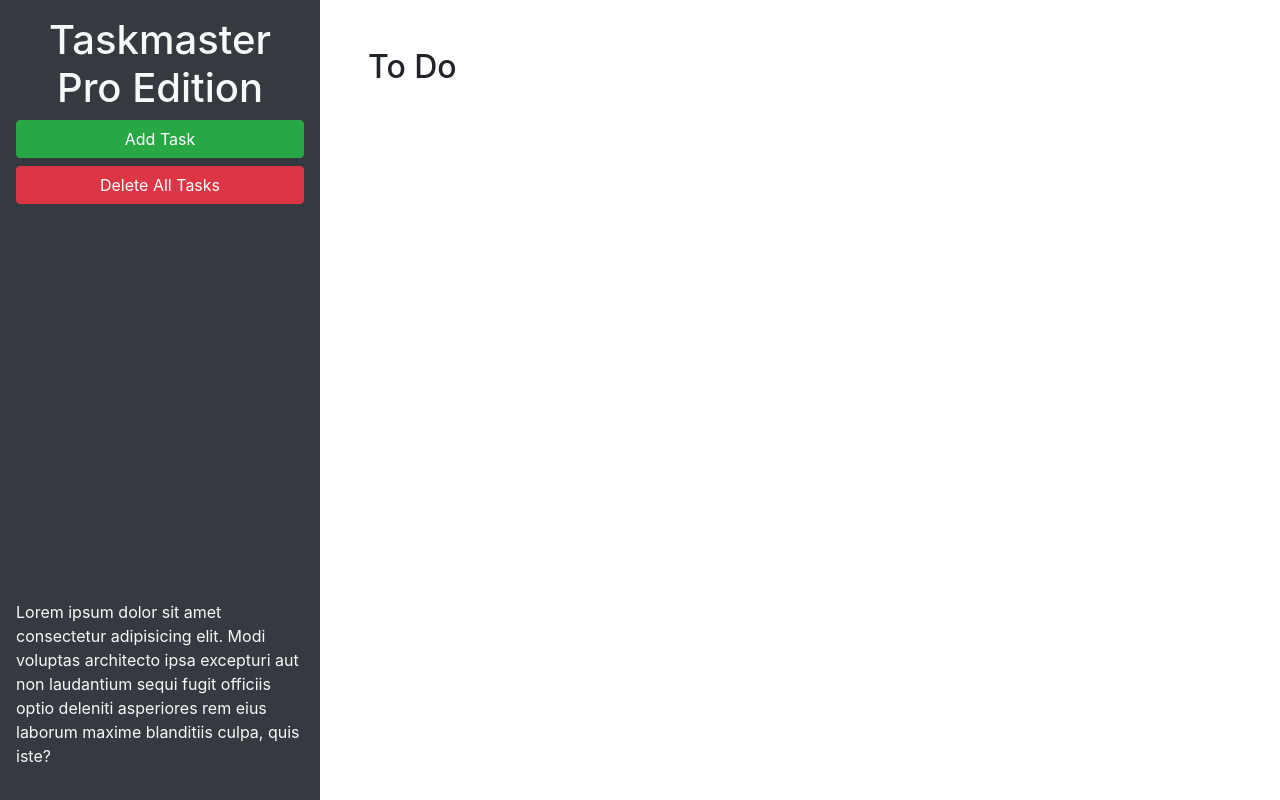
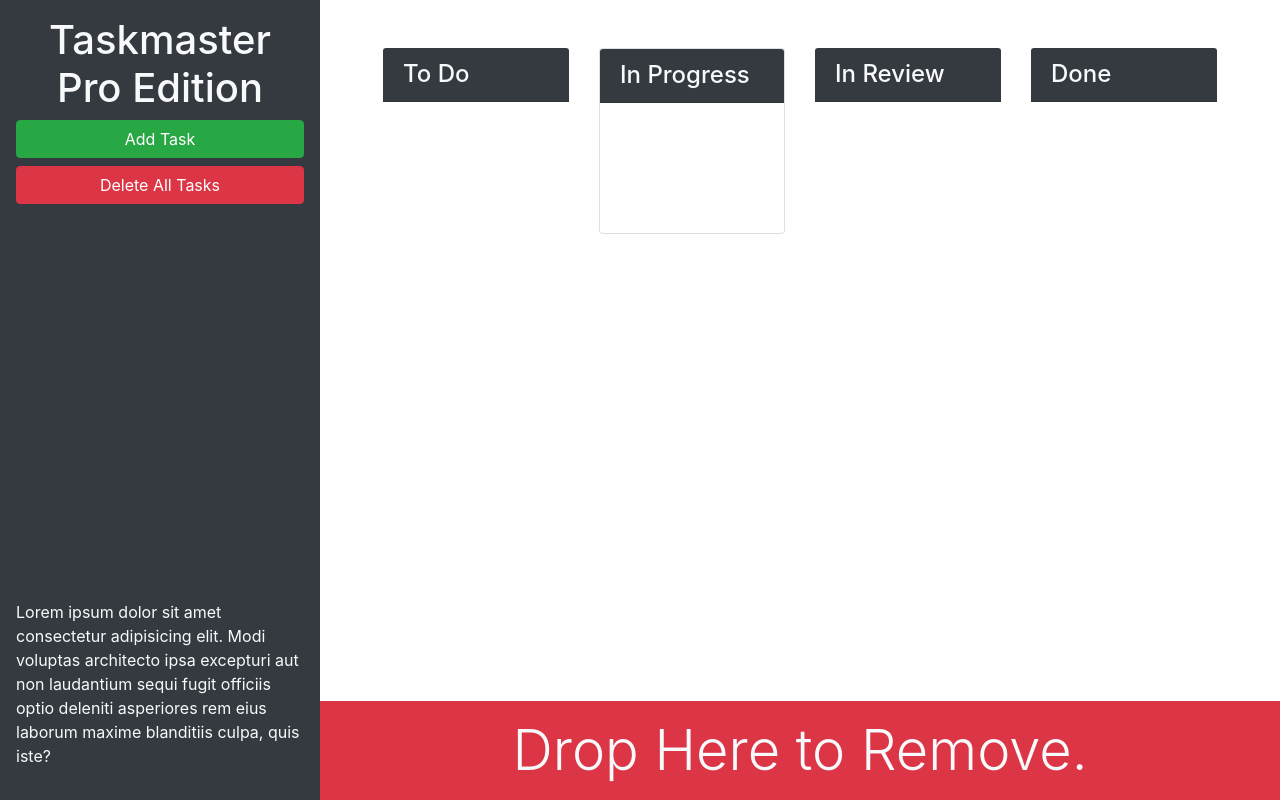
Before and after one commit to gilinamcbride/taskmaster-pro, a plain HTML site: page index.html in a window 1280 px wide. Drawn offline with nearby package versions, Linux system fonts and the light colour scheme.

Commit message:
create cards and add bootstrap properties

```diff
--- a/index.html
+++ b/index.html
@@ -13,20 +13,74 @@
 <body>
 
   <div class="row min-vh-100 no-gutters">
-    <header class="col-12 col-lg-3 bg-dark text-light d-flex flex-column p-4 p-lg-3">
+    <header class="col-12 col-lg-3 bg-dark text-light sticky-top d-flex flex-column p-4 p-lg-3">
       <h1 class="text-center">Taskmaster Pro Edition</h1>
       <button id="create-task" class="btn btn-block btn-success" data-toggle="modal" data-target="#task-form-modal">Add
         Task</button>
       <button id="remove-tasks" class="btn btn-block btn-danger">Delete All Tasks</button>
-      <p class="mt-auto">Lorem ipsum dolor sit amet consectetur adipisicing elit. Modi voluptas architecto ipsa
+      <p class="mt-auto d-none d-lg-block">Lorem ipsum dolor sit amet consectetur adipisicing elit. Modi voluptas architecto ipsa
         excepturi aut non
         laudantium sequi fugit officiis optio deleniti asperiores rem eius laborum maxime blanditiis culpa, quis iste?
       </p>
     </header>
-    <main class="col-12 col-lg-9">
-      <div class="m-5">
-        <h2>To Do</h2>
-        <ul id="list-toDo" class="list-group"> </ul>
+    <main class="col-12 col-lg-9 d-flex flex-column">
+      <div class="m-5 row justify-content-around">
+        <!-- to do start -->
+        <div class="col-12 col-md col-xl-3 mb-3">
+          <h4 class="card-header bg-dark text-light">
+            To Do
+          </h4>
+          <ul id="list-toDo" class="list-group list-group-flush">
+            <li class="list-group-item">
+              <span class="badge badge-primary badge-pill"></span>
+              <p class="m-1"></p>
+            </li>
+          </ul>
+        </div>
+        <!-- in progress start -->
+        <div class="col-12 col-md col-xl-3 mb-3">
+          <div class="card">
+            <h4 class="card-header bg-dark text-light">
+              In Progress
+            </h4>
+            <ul id="list-inProgress" class="list-group list-group-flush">
+              <li class="list-group-item">
+                <span class="badge badge-primary badge-pill"></span>
+                <p class="m-1"></p>
+              </li>
+            </ul>
+          </div>
+        </div>
+        <!-- in review start -->
+        <div class="col-12 col-md col-xl-3 mb-3">
+          <h4 class="card-header bg-dark text-light">
+            In Review
+          </h4>
+          <ul id="list-inReview" class="list-group list-group-flush">
+            <li class="list-group-item">
+              <span class="badge badge-primary badge-pill"></span>
+              <p class="m-1"></p>
+            </li>
+          </ul>
+        </div>
+        <!-- in review end -->
+        <!-- done start -->
+        <div class="col-12 col-md col-xl-3 mb-3">
+          <h4 class="card-header bg-dark text-light">
+            Done
+          </h4>
+          <ul id="list-done" class="list-group list-group-flush">
+            <li class="list-group-item">
+              <span class="badge badge-primary badge-pill"></span>
+              <p class="m-1"></p>
+            </li>
+          </ul>
+        </div>
+      </div>
+      <div id="trash" class="mt-auto">
+        <div class="w-100 bg-danger p-3 text-center text-light display-4">
+          Drop Here to Remove.
+        </div>
       </div>
     </main>
   </div>
@@ -46,11 +100,11 @@
           <form>
             <div class="form-group">
               <label for="modalTaskDescription">Task description</label>
-              <textarea id="modalTaskDescription" rows="3"></textarea>
+              <textarea id="modalTaskDescription" rows="3" class="form-control"></textarea>
             </div>
             <div class="form-group">
               <label for="modalDueDate">Due date</label>
-              <input type="text" id="modalDueDate" placeholder="mm/dd/yyyy" autocomplete="off" />
+              <input type="text" id="modalDueDate" id="modalDueDate" placeholder="mm/dd/yyyy" autocomplete="off" />
             </div>
           </form>
         </div>
```
